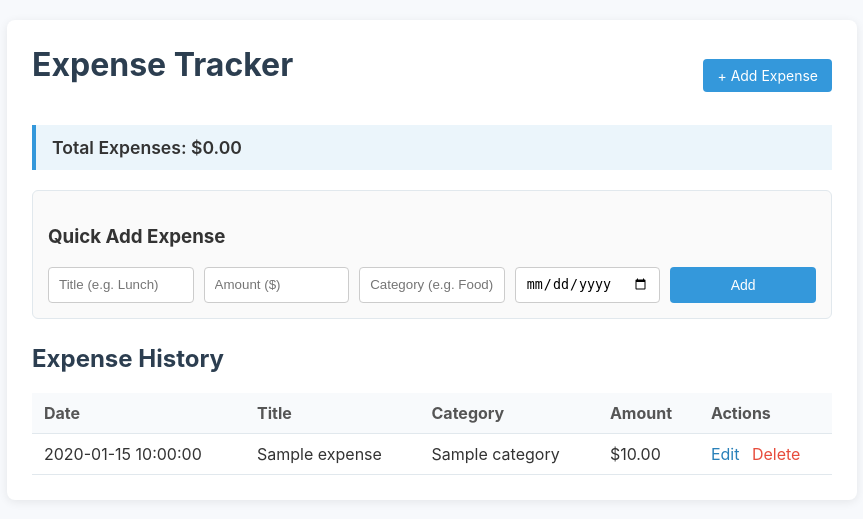
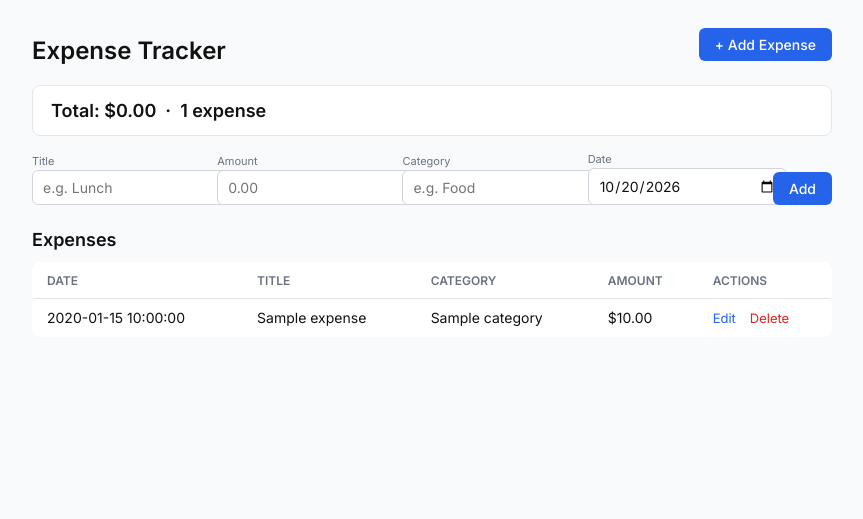
Before and after one commit to PiyushKoli04/Jenkis-Demo, a Flask app: template templates/index.html in a window 1280 px wide. Shown: the top 519 px of the page, without its empty margins (208-1071 px from the left). Run offline with Flask 3, Linux system fonts and the light colour scheme; the template is opened without the code that fills it: most values are stand-ins (such as "Sample title", 1, 10 or a date in 2020); parts of the project's set-up code (start-up, migrations or seed data) failed here and were passed over.

Commit message:
Added the frontenf

```diff
--- a/app.py
+++ b/app.py
@@ -74,7 +74,13 @@
     expenses = conn.execute('SELECT * FROM expenses ORDER BY date DESC, id DESC').fetchall()
     conn.close()
     total = sum(e['amount'] for e in expenses)
-    return render_template('index.html', expenses=expenses, total=total)
+    count = len(expenses)
+    # Build category summary for UI stats
+    categories = {}
+    for e in expenses:
+        cat = e['category']
+        categories[cat] = categories.get(cat, 0) + e['amount']
+    return render_template('index.html', expenses=expenses, total=total, count=count, categories=categories)
 
 @app.route('/add', methods=['GET', 'POST'])
 def add_expense():
--- a/static/style.css
+++ b/static/style.css
@@ -1,95 +1,101 @@
+@import url('https://fonts.googleapis.com/css2?family=Inter:wght@400;500;600&display=swap');
+
 body {
-    font-family: -apple-system, BlinkMacSystemFont, "Segoe UI", Roboto, Helvetica, Arial, sans-serif;
+    font-family: 'Inter', sans-serif;
+    background: #f9fafb;
+    color: #111;
     margin: 0;
     padding: 20px;
-    background-color: #f7f9fc;
-    color: #333;
 }
+
 .container {
     max-width: 800px;
     margin: 0 auto;
+}
+
+h1 { font-size: 24px; margin-bottom: 4px; }
+h2 { font-size: 18px; margin: 24px 0 12px; }
+
+a { color: #2563eb; text-decoration: none; }
+a:hover { text-decoration: underline; }
+
+/* Total */
+.total {
     background: #fff;
-    padding: 25px;
+    border: 1px solid #e5e7eb;
     border-radius: 8px;
-    box-shadow: 0 2px 10px rgba(0,0,0,0.08);
-}
-h1, h2 {
-    color: #2c3e50;
-    margin-top: 0;
-}
-.header-actions {
-    display: flex;
-    justify-content: space-between;
-    align-items: center;
-    margin-bottom: 20px;
-}
-.total-card {
-    background: #ebf5fb;
-    border-left: 4px solid #3498db;
-    padding: 12px 16px;
-    margin-bottom: 20px;
-    font-size: 1.1rem;
+    padding: 14px 18px;
+    margin: 16px 0;
+    font-size: 18px;
     font-weight: 600;
 }
-table {
-    width: 100%;
-    border-collapse: collapse;
-    margin-top: 15px;
-}
-th, td {
-    text-align: left;
-    padding: 10px 12px;
-    border-bottom: 1px solid #e1e8ed;
-}
-th {
-    background-color: #f8fafc;
-    color: #555;
-}
+
+/* Table */
+table { width: 100%; border-collapse: collapse; background: #fff; border: 1px solid #e5e7eb; border-radius: 8px; overflow: hidden; }
+th { text-align: left; padding: 10px 14px; font-size: 12px; text-transform: uppercase; color: #6b7280; border-bottom: 1px solid #e5e7eb; font-weight: 600; }
+td { padding: 10px 14px; font-size: 14px; border-bottom: 1px solid #f3f4f6; }
+tr:last-child td { border-bottom: none; }
+tr:hover { background: #f9fafb; }
+
+/* Buttons */
 .btn {
     display: inline-block;
-    padding: 8px 14px;
+    padding: 8px 16px;
     font-size: 14px;
-    border-radius: 4px;
+    font-family: inherit;
+    border: none;
+    border-radius: 6px;
+    cursor: pointer;
     text-decoration: none;
-    cursor: pointer;
-    border: none;
-}
-.btn-primary {
-    background: #3498db;
-    color: #fff;
-}
-.btn-secondary {
-    background: #95a5a6;
-    color: #fff;
-}
-.btn-danger {
-    color: #e74c3c;
-    text-decoration: none;
-    margin-left: 8px;
-}
-.btn-edit {
-    color: #2980b9;
-    text-decoration: none;
-}
-.form-group {
-    margin-bottom: 15px;
-}
-label {
-    display: block;
-    margin-bottom: 6px;
     font-weight: 500;
 }
-input, select {
+.btn-blue { background: #2563eb; color: #fff; }
+.btn-blue:hover { background: #1d4ed8; text-decoration: none; }
+.btn-gray { background: #e5e7eb; color: #111; }
+.btn-gray:hover { background: #d1d5db; text-decoration: none; }
+.btn-sm { padding: 5px 10px; font-size: 13px; }
+.link-red { color: #dc2626; font-size: 13px; }
+.link-edit { color: #2563eb; font-size: 13px; margin-right: 10px; }
+
+/* Forms */
+.form-box {
+    background: #fff;
+    border: 1px solid #e5e7eb;
+    border-radius: 8px;
+    padding: 20px;
+    max-width: 480px;
+}
+.form-group { margin-bottom: 14px; }
+.form-group label { display: block; font-size: 13px; font-weight: 500; color: #374151; margin-bottom: 4px; }
+input[type="text"], input[type="number"], input[type="date"] {
     width: 100%;
     padding: 8px 10px;
-    box-sizing: border-box;
-    border: 1px solid #ccc;
-    border-radius: 4px;
+    font-size: 14px;
+    font-family: inherit;
+    border: 1px solid #d1d5db;
+    border-radius: 6px;
+    background: #fff;
+    color: #111;
 }
-.error-msg {
-    color: #c0392b;
-    background-color: #fceae8;
-    padding: 8px 12px;
-    border-radius: 4px;
-    margin-bottom: 15px;
+input:focus { outline: none; border-color: #2563eb; box-shadow: 0 0 0 2px rgba(37,99,235,0.15); }
+
+.form-actions { margin-top: 18px; display: flex; gap: 8px; }
+
+/* Inline add form */
+.inline-form { display: flex; gap: 8px; flex-wrap: wrap; align-items: flex-end; margin-bottom: 20px; }
+.inline-form .field { flex: 1; min-width: 120px; }
+.inline-form label { display: block; font-size: 11px; color: #6b7280; margin-bottom: 2px; }
+
+/* Error */
+.error { background: #fef2f2; border: 1px solid #fecaca; color: #dc2626; padding: 10px 14px; border-radius: 6px; font-size: 14px; margin-bottom: 14px; }
+
+/* Header bar */
+.header { display: flex; justify-content: space-between; align-items: center; margin-bottom: 8px; }
+
+.empty { text-align: center; padding: 40px; color: #6b7280; }
+
+@media (max-width: 600px) {
+    .inline-form { flex-direction: column; }
+    .inline-form .field { min-width: auto; }
+    body { padding: 12px; }
 }
--- a/templates/index.html
+++ b/templates/index.html
@@ -3,34 +3,42 @@
 <head>
     <meta charset="UTF-8">
     <meta name="viewport" content="width=device-width, initial-scale=1.0">
-    <title>Expense Tracker - DevOps Project</title>
+    <title>Expense Tracker</title>
     <link rel="stylesheet" href="{{ url_for('static', filename='style.css') }}">
 </head>
 <body>
 <div class="container">
-        <div class="header-actions">
+
+    <div class="header">
         <h1>Expense Tracker</h1>
-            <a href="{{ url_for('add_expense') }}" class="btn btn-primary">+ Add Expense</a>
+        <a href="{{ url_for('add_expense') }}" class="btn btn-blue">+ Add Expense</a>
     </div>
 
-        <div class="total-card">
-            Total Expenses: ${{ "%.2f"|format(total) }}
+    <div class="total">Total: ${{ "%.2f"|format(total) }} &nbsp;·&nbsp; {{ count }} expense{{ 's' if count != 1 else '' }}</div>
+
+    <!-- Quick add -->
+    <form action="{{ url_for('add_expense') }}" method="POST" class="inline-form">
+        <div class="field">
+            <label>Title</label>
+            <input type="text" name="title" placeholder="e.g. Lunch" required>
         </div>
+        <div class="field">
+            <label>Amount</label>
+            <input type="number" step="0.01" name="amount" placeholder="0.00" required>
+        </div>
+        <div class="field">
+            <label>Category</label>
+            <input type="text" name="category" placeholder="e.g. Food" required>
+        </div>
+        <div class="field">
+            <label>Date</label>
+            <input type="date" name="date" id="quickDate" required>
+        </div>
+        <button type="submit" class="btn btn-blue">Add</button>
+    </form>
 
-        <div style="margin-bottom: 25px; padding: 15px; background: #fafafa; border: 1px solid #e1e8ed; border-radius: 6px;">
-            <h3>Quick Add Expense</h3>
-            <form action="{{ url_for('add_expense') }}" method="POST">
-                <div style="display: grid; grid-template-columns: repeat(auto-fit, minmax(140px, 1fr)); gap: 10px;">
-                    <input type="text" name="title" placeholder="Title (e.g. Lunch)" required>
-                    <input type="number" step="0.01" name="amount" placeholder="Amount ($)" required>
-                    <input type="text" name="category" placeholder="Category (e.g. Food)" required>
-                    <input type="date" name="date" required>
-                    <button type="submit" class="btn btn-primary" style="height: 36px;">Add</button>
-                </div>
-            </form>
-        </div>
+    <h2>Expenses</h2>
 
-        <h2>Expense History</h2>
     {% if expenses %}
     <table>
         <thead>
@@ -50,16 +58,20 @@
                 <td>{{ e['category'] }}</td>
                 <td>${{ "%.2f"|format(e['amount']) }}</td>
                 <td>
-                        <a href="{{ url_for('edit_expense', id=e['id']) }}" class="btn-edit">Edit</a>
-                        <a href="{{ url_for('delete_expense', id=e['id']) }}" class="btn-danger" onclick="return confirm('Delete this expense?');">Delete</a>
+                    <a href="{{ url_for('edit_expense', id=e['id']) }}" class="link-edit">Edit</a>
+                    <a href="{{ url_for('delete_expense', id=e['id']) }}" class="link-red" onclick="return confirm('Delete this expense?')">Delete</a>
                 </td>
             </tr>
             {% endfor %}
         </tbody>
     </table>
     {% else %}
-        <p>No expenses recorded yet. Add your first expense above!</p>
+    <div class="empty">No expenses yet. Add one above.</div>
     {% endif %}
+
 </div>
+<script>
+document.getElementById('quickDate').value = new Date().toISOString().split('T')[0];
+</script>
 </body>
 </html>
```
Also changed, not shown: templates/add_expense.html (+21 -10 lines), templates/edit_expense.html (+15 -7 lines). Lines whose indentation alone changed are shown as unchanged.
